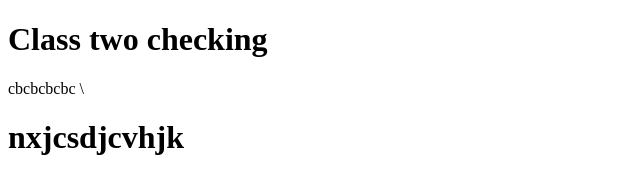
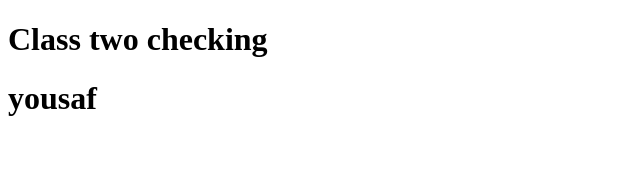
Before and after one commit to Yousafsand/classhcxvjh, a plain HTML site: page index.html in a window 1280 px wide. Shown: the whole page, without its empty margins (0-640 px from the left). Drawn offline with Linux system fonts and the light colour scheme.

Commit message:
Update index.html
bye1

```diff
--- a/index.html
+++ b/index.html
@@ -8,12 +8,12 @@
 <body>
     <h1>
         Class two checking
-    </h1> cbcbcbcbc
-    \
+    </h1>
 
 
 
 
-    <h1>nxjcsdjcvhjk</h1>
+
+    <h1>yousaf</h1>
 </body>
 </html>
```
